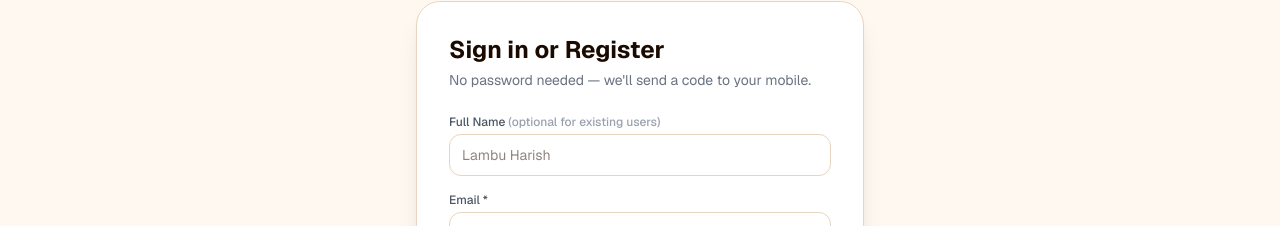
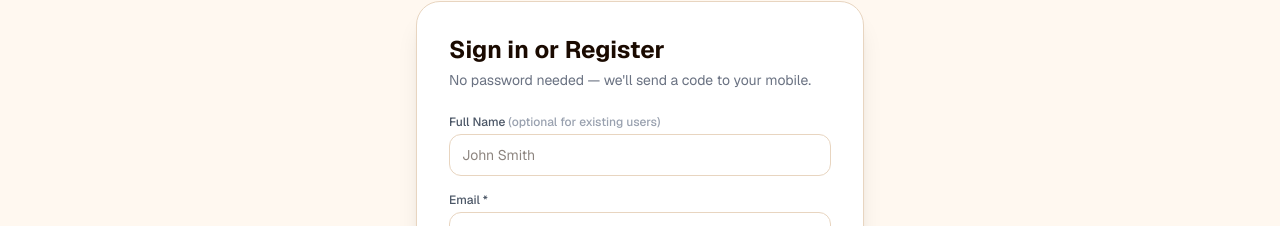
Before and after one commit to Harish1210/foodservice, a Next.js app: page /login in a window 1280 px wide. Shown: the part 240-466 px from the top of the page. Built offline with nearby package versions, Linux system fonts and the light colour scheme.

Commit message:
fix: use generic placeholder name on login form

```diff
--- a/app/login/page.tsx
+++ b/app/login/page.tsx
@@ -222,7 +222,7 @@ function CustomerOtpFlow({ redirectTo }: { redirectTo: string }) {
         <div>
           <label className="block text-xs font-medium text-gray-600 mb-1">Full Name <span className="text-gray-400">(optional for existing users)</span></label>
           <input value={form.name} onChange={(e) => setForm((f) => ({ ...f, name: e.target.value }))}
-            placeholder="Lambu Harish" className={inputCls} />
+            placeholder="John Smith" className={inputCls} />
         </div>
         <div>
           <label className="block text-xs font-medium text-gray-600 mb-1">Email *</label>
```
